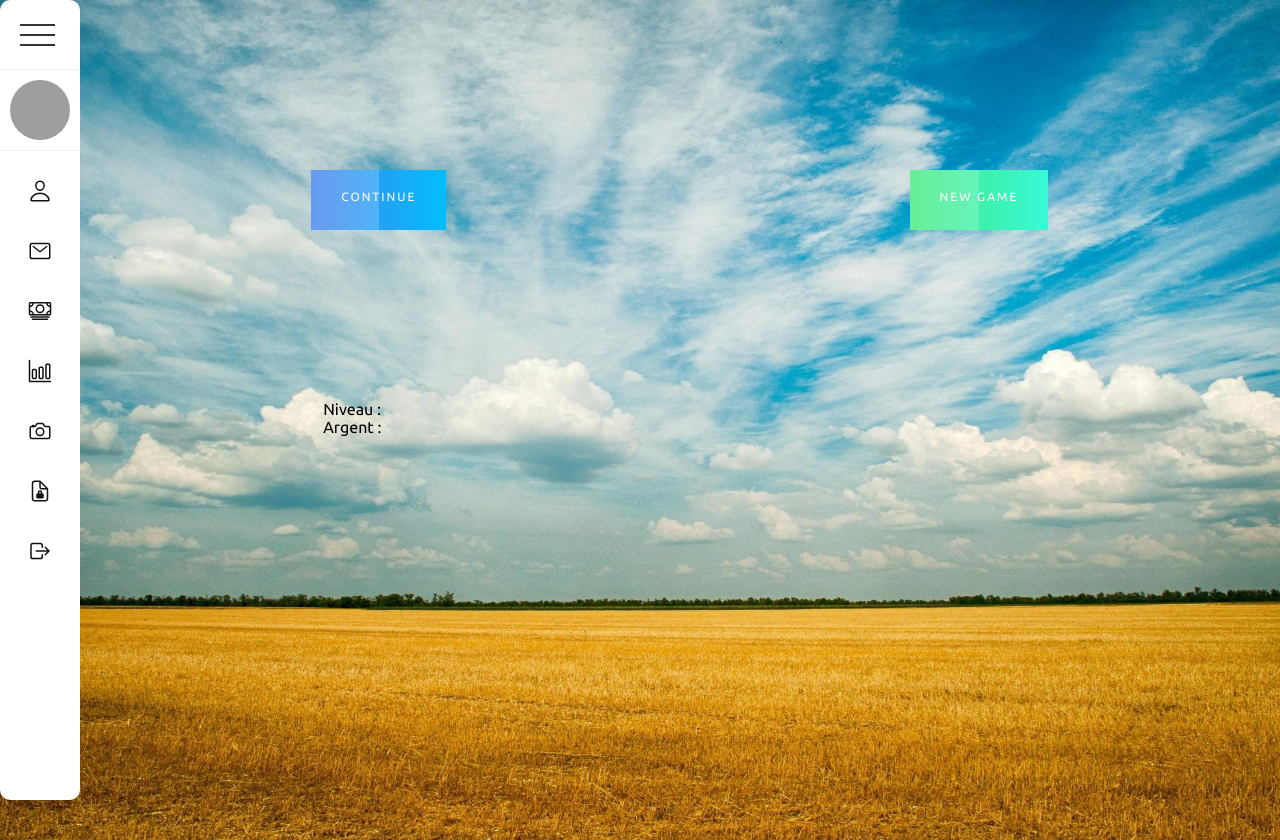
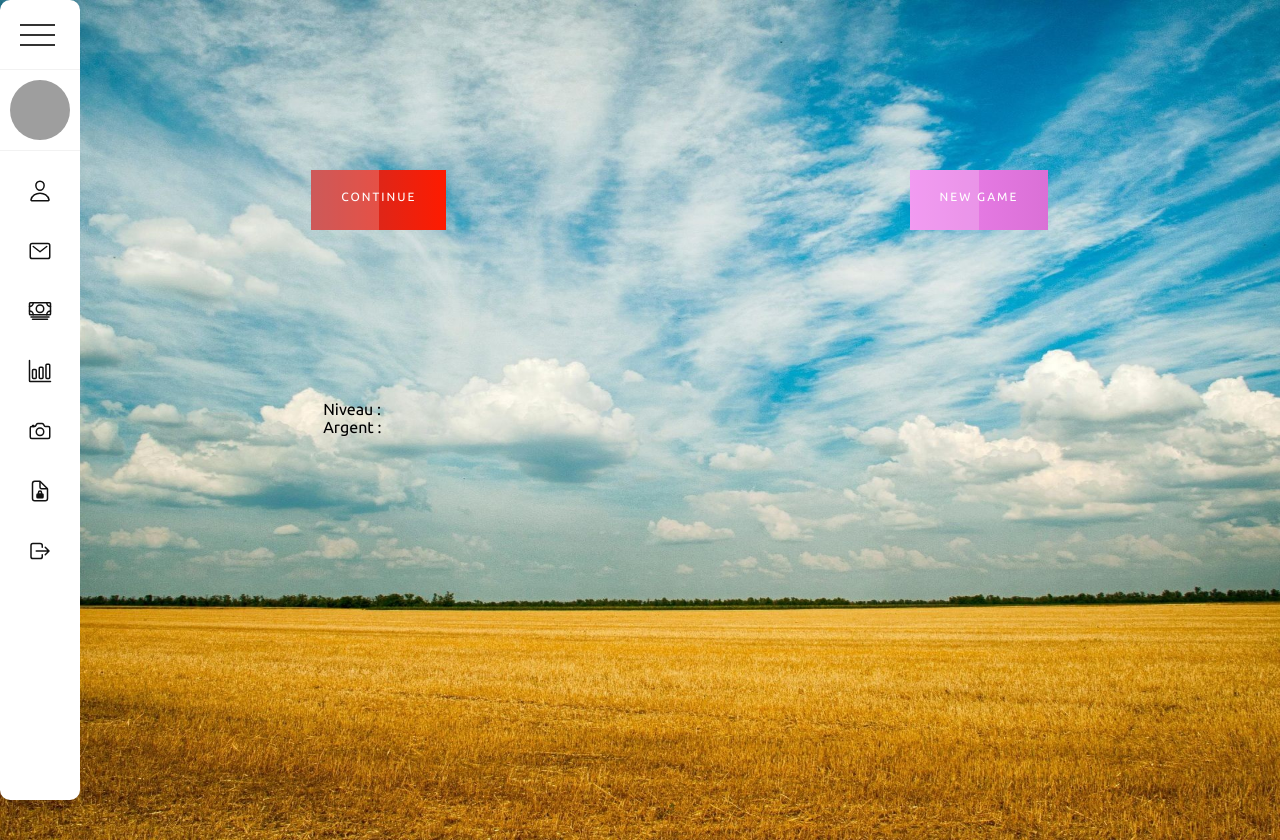
Before and after one commit to Benoit62/Cirious_Game, a PHP site: page /profil.php in a window 1280 px wide. Run offline with PHP 8.4, Linux system fonts and the light colour scheme; the visitor is signed in with stand-in values (Sample User, id 1); tables that the repository leaves empty or names only in its code hold one stand-in row (values such as "Sample post"); some libraries are stand-ins or nearby versions; grey boxes are pictures that could not be loaded.

Commit message:
update profil

```diff
--- a/profil.css
+++ b/profil.css
@@ -316,12 +316,12 @@ form a:hover {
 }
 
 .container a:nth-child(1) {
-    background: linear-gradient(to right, #4481eb, #04befe, #4481eb);
+    background: linear-gradient(to right, #BF3030, #FE1B00, #C60800);
     background-size: 200%;
 }
 
 .container a:nth-child(2) {
-    background: linear-gradient(to right, #43e97b, #38f9d7, #43e97b);
+    background: linear-gradient(to right, #EE82EE, #DA70D6, #FF00FF);
     background-size: 200%;
 }
 
```
